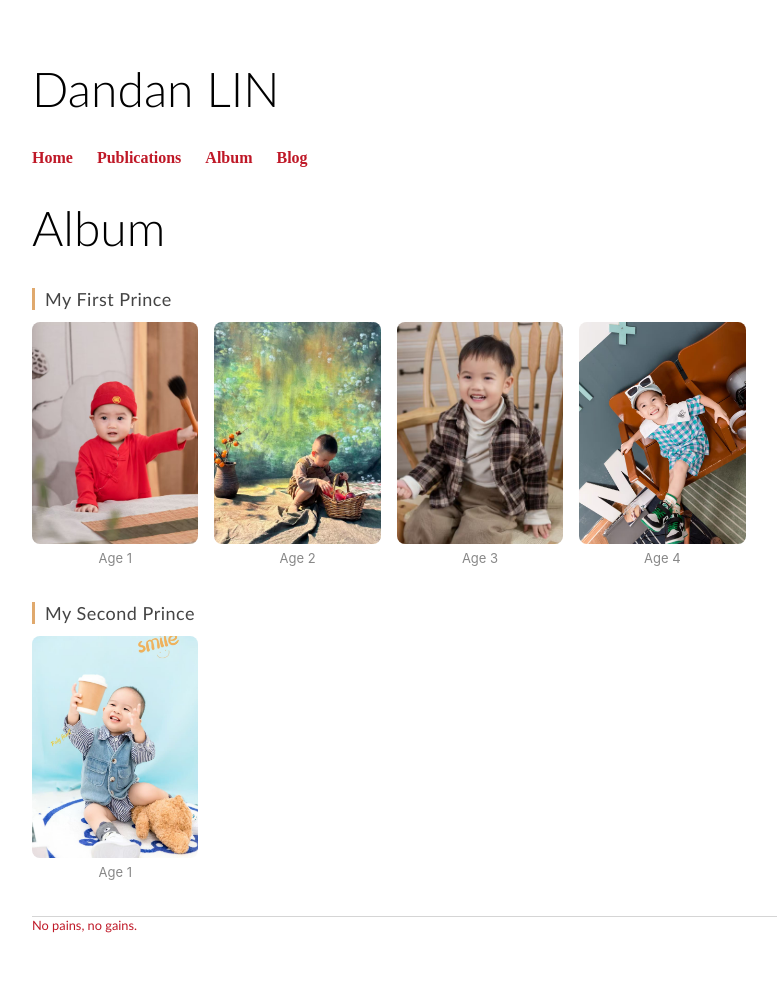
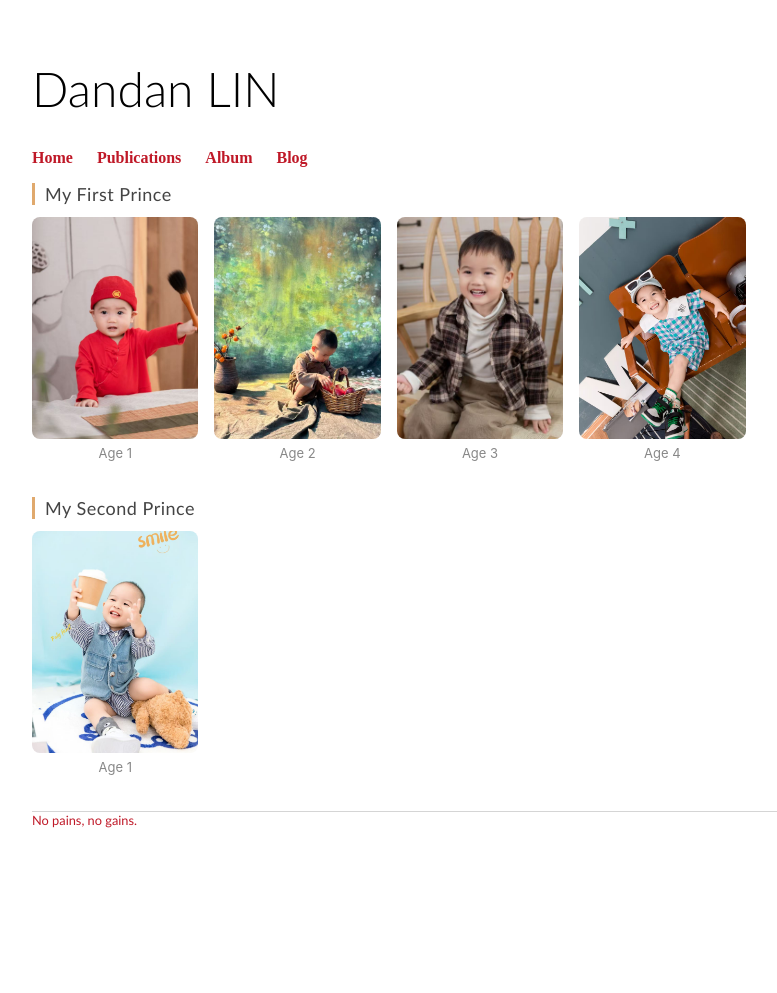
Before and after one commit to 2danlin/2danlin.github.io, a Jekyll site: the page built from album/index.html, in a window 1280 px wide. Shown: the whole page, without its empty margins (160-937 px from the left). Built offline with Jekyll 4.4.1, drawn with Linux system fonts in a browser that asks for light colours; after the commit the page ends 900 px from its top, so only the background shows below that.

Commit message:
Update index.html

```diff
--- a/album/index.html
+++ b/album/index.html
@@ -80,8 +80,6 @@ kids:
 </style>
 
 <div class="blurb album-page">
-  <h1>Album</h1>
-
   {% for kid in page.kids %}
   <div class="album-section">
     <h2>{{ kid.name }}</h2>
```
